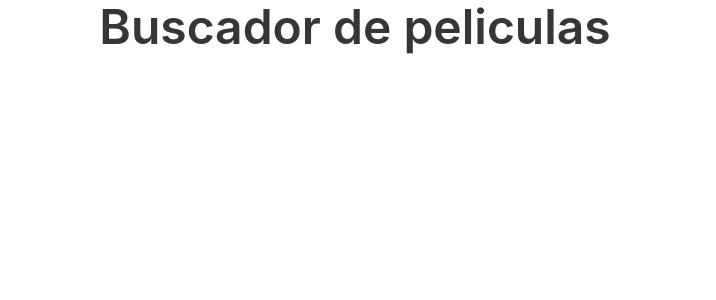
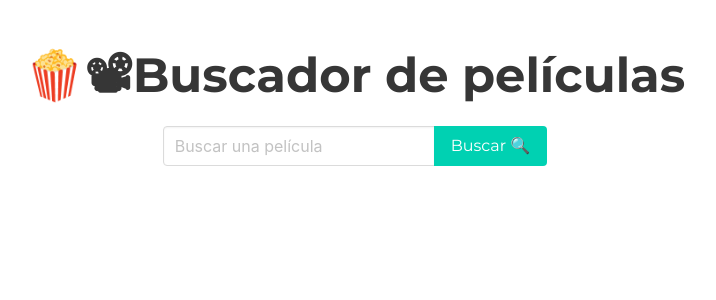
Before and after one commit to icao/curso-react, a React (Create React App) app in the folder 30-----proyecto-----buscador-de-peliculas/: page / in a window 1280 px wide. Shown: the top 300 px of the page, without its empty margins (285-1001 px from the left). Built offline with nearby package versions, Linux system fonts and the light colour scheme.

Commit message:
Agregando proyecto de buscador de peliculas

```diff
--- a/30-----proyecto-----buscador-de-peliculas/package.json
+++ b/30-----proyecto-----buscador-de-peliculas/package.json
@@ -6,6 +6,7 @@
     "bulma": "^0.8.0",
     "react": "^16.11.0",
     "react-dom": "^16.11.0",
+    "react-palette": "^1.0.1",
     "react-scripts": "3.2.0"
   },
   "scripts": {
--- a/30-----proyecto-----buscador-de-peliculas/src/App.css
+++ b/30-----proyecto-----buscador-de-peliculas/src/App.css
@@ -1,3 +1,81 @@
-.text-center{
+@import url("https://fonts.googleapis.com/css?family=Montserrat:300,400,700&display=swap");
+
+* {
+  margin: 0;
+  padding: 0;
+  box-sizing: border-box;
+  /* color: #282c34; */
+  font-family: "Montserrat", sans-serif;
+  /* background-color: #1d1d27; */
+}
+
+html {
+  /* background-color: #1d1d27 !important; */
+}
+
+.text-center {
   text-align: center;
 }
+
+.search__wrapper {
+  display: flex;
+  justify-content: center;
+}
+
+.card {
+  border-radius: 15px;
+  overflow: hidden;
+}
+
+.card-image {
+  width: 100%;
+  height: 450px;
+  overflow: hidden;
+}
+
+.card-image-background {
+  width: inherit;
+  height: inherit;
+  box-sizing: border-box;
+  background-position: center;
+  background-repeat: no-repeat;
+  background-size: cover;
+  background-color: rgb(216, 216, 216);
+  position: relative;
+  border: 5px solid black;
+}
+
+.card-image-layer{
+  position: absolute;
+  width: inherit;
+  height: inherit;
+  background-color: rgba(76, 76, 83, 0.301);
+  top: 0;
+  display: flex;
+  justify-content: center;
+  align-items: center;
+}
+
+.sub-image {
+  width: 100%;
+  height: auto;
+  display: flex;
+  justify-content: center;
+  align-items: center;
+  top: 0;
+}
+
+.sub-image img {
+  border-radius: 15px;
+  width: auto;
+  height: 300px;
+}
+
+
+
+.filtered {
+  filter: blur(12px);
+  transform: scale(1.5);
+  /* opacity: 0.8; */
+  /* filter: blur(2vw); */
+}
--- a/30-----proyecto-----buscador-de-peliculas/src/App.js
+++ b/30-----proyecto-----buscador-de-peliculas/src/App.js
@@ -1,14 +1,53 @@
-import React from 'react';
-import './App.css';
-import 'bulma/css/bulma.css'
-import {Title} from './components/Title'
+import React, { Component } from "react";
+import "./App.css";
+import "bulma/css/bulma.css";
+import { Title } from "./components/Title";
+import { Search } from "./components/Search";
+import * as serviceApi from "./services/serviceOmdbAPI";
+import { ListMovies } from "./components/ListMovies";
 
-function App() {
-  return (
-    <div className="container">
-      <Title>Buscador de peliculas</Title>
-    </div>
-  );
+class App extends Component {
+  state = {
+    movies: []
+  };
+
+  searchMovie = query => {
+    serviceApi.searchMovies(query).then(({ Search }) => {
+      console.log({ Search });
+      this.setState({
+        movies: Search
+      });
+    });
+  };
+
+  render() {
+    return (
+      <main className="section">
+        <div className="container">
+          <div className="columns">
+            <div className="column is-full">
+              <Title>
+                <span role="img" aria-label="jsx-a11y/aria-proptypes">
+                  🍿📽
+                </span>
+                Buscador de películas
+              </Title>
+            </div>
+          </div>
+          <div className="columns">
+            <div className="column is-full">
+              <Search search={this.searchMovie} />
+            </div>
+          </div>
+          <div className="columns">
+            <div className="column is-full">
+              <ListMovies movies={this.state.movies} />
+            </div>
+          </div>
+        </div>
+      </main>
+    );
+  }
 }
 
 export default App;
--- /dev/null
+++ b/30-----proyecto-----buscador-de-peliculas/src/components/ListMovies.js
@@ -0,0 +1,25 @@
+import React from "react";
+import { Movie } from "./Movie";
+
+export const ListMovies = ({ movies }) => {
+  console.log("MOVIES:", movies);
+  return (
+    <section className="columns is-multiline">
+      {movies.map(movie => {
+        return (
+          <div
+            key={movie.imdbID}
+            className="column is-one-quarter-widescreen is-one-third-desktop is-half-tablet is-full-mobile"
+          >
+            <Movie
+              title={movie.Title}
+              poster={movie.Poster}
+              type={movie.Type}
+              year={movie.Year}
+            />
+          </div>
+        );
+      })}
+    </section>
+  );
+};
--- /dev/null
+++ b/30-----proyecto-----buscador-de-peliculas/src/components/Movie.js
@@ -0,0 +1,50 @@
+import React from "react";
+import { usePalette } from "react-palette";
+
+export const Movie = ({ title, poster, type, year }) => {
+  const { data, loading, error } = usePalette(poster);
+
+  return (
+    <div className="card">
+      <div className="card-image">
+        <div
+          className="card-image-background filtered"
+          style={{ backgroundImage: `url(${poster})` }}
+        ></div>
+        <div className="card-image-layer">
+          <figure className="sub-image">
+            <img src={poster} alt={title} />
+          </figure>
+        </div>
+      </div>
+      <div className="card-content">
+        <div className="media">
+          <div className="media-content">
+            <h2 className="title is-4">{title}</h2>
+            <p className="subtitle is-6">
+              {type} - {year}
+            </p>
+            {/* <p style={{ backgroundColor: data.darkMuted }}>
+              Text with the darkMuted color
+            </p>
+            <p style={{ backgroundColor: data.darkVibrant }}>
+              Text with the darkVibrant color
+            </p>
+            <p style={{ backgroundColor: data.lightMuted }}>
+              Text with the lightMuted color
+            </p>
+            <p style={{ backgroundColor: data.lightVibrant }}>
+              Text with the lightVibrant color
+            </p>
+            <p style={{ backgroundColor: data.muted }}>
+              Text with the muted color
+            </p>
+            <p style={{ backgroundColor: data.vibrant }}>
+              Text with the vibrant color
+            </p> */}
+          </div>
+        </div>
+      </div>
+    </div>
+  );
+};
--- /dev/null
+++ b/30-----proyecto-----buscador-de-peliculas/src/components/Search.js
@@ -0,0 +1,49 @@
+import React, { Component } from "react";
+
+export class Search extends Component {
+  state = { inputMovie: "" };
+
+  handleSubmit = event => {
+    event.preventDefault();
+    console.log(
+      `%c Buscar ${this.state.inputMovie} 🔍`,
+      "color: orange; font-weight: bold;"
+    );
+    const { inputMovie } = this.state;
+    // Aqui llamada al servicio
+    this.props.search(inputMovie);
+  };
+
+  handleChange = event => {
+    this.setState({
+      inputMovie: event.target.value
+    });
+  };
+
+  render() {
+    return (
+      <form onSubmit={this.handleSubmit} className="search__wrapper">
+        <div className="field has-addons">
+          <div className="control">
+            <input
+              onChange={this.handleChange}
+              className="input"
+              type="text"
+              placeholder="Buscar una película"
+            />
+          </div>
+          <div className="control">
+            <button className="button is-primary">
+              <span>
+                Buscar{" "}
+                <span role="img" aria-label="emoji">
+                  🔍
+                </span>
+              </span>
+            </button>
+          </div>
+        </div>
+      </form>
+    );
+  }
+}
--- a/30-----proyecto-----buscador-de-peliculas/src/components/Title.js
+++ b/30-----proyecto-----buscador-de-peliculas/src/components/Title.js
@@ -1,5 +1,5 @@
 import React from "react";
 
 export const Title = ({ children }) => (
-  <h1 class="title is-1 text-center">{children}</h1>
+  <h1 className="title is-1 has-text-centered">{children}</h1>
 );
--- /dev/null
+++ b/30-----proyecto-----buscador-de-peliculas/src/services/serviceOmdbAPI.js
@@ -0,0 +1,8 @@
+const API_KEY = "5ae286f3";
+
+export const searchMovies = query => {
+  const URL = `http://www.omdbapi.com/?apikey=${API_KEY}&s=${query}`;
+  return fetch(URL)
+    .then(res => res.json())
+    // .then(({ Search }) => Search);
+};
```
Also changed, not shown: 1 other file (tests, documents, lock files or other folders).
